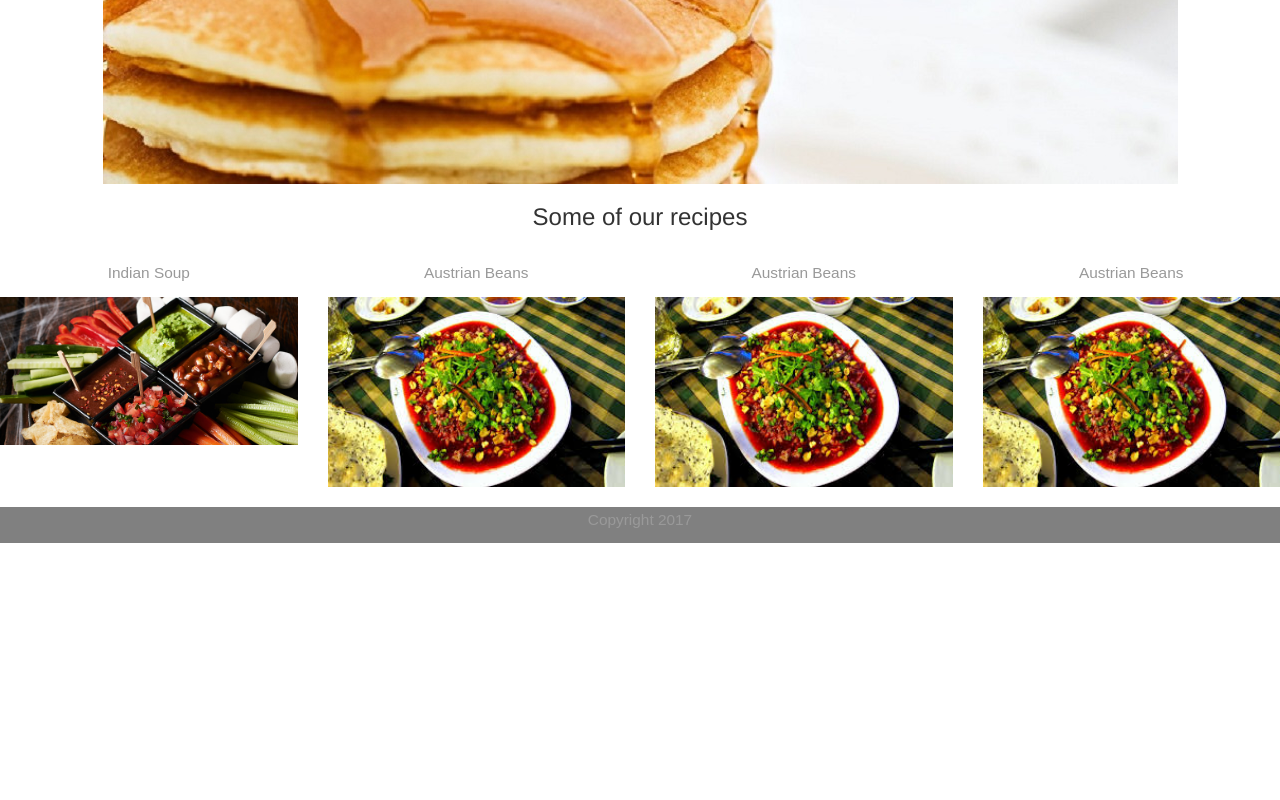
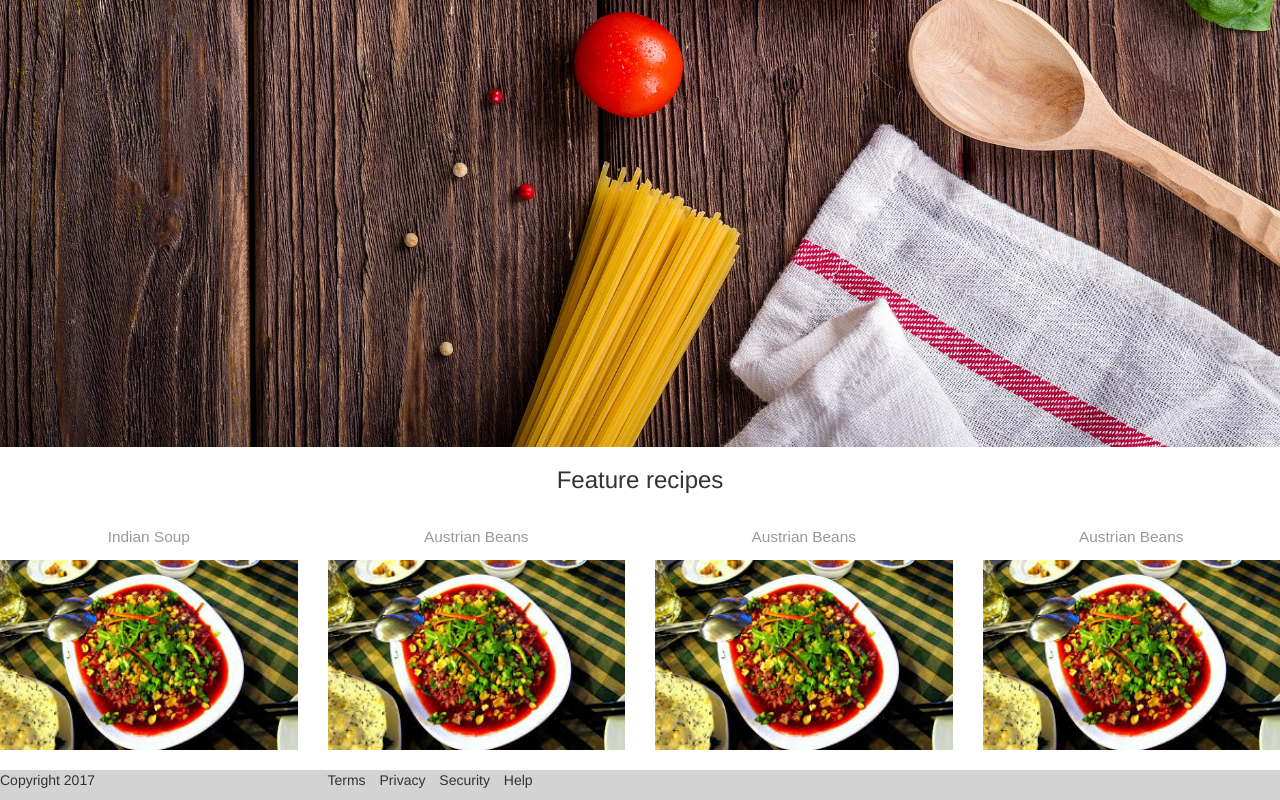
Before and after one commit to Oghenemaro/recipes, a plain HTML site: page template/index.html in a window 1280 px wide. Shown: the part 472-1272 px from the top of the page. Before the commit the page ends 1015 px from the top, so only its background shows below. Drawn offline with nearby package versions, Linux system fonts and the light colour scheme.

Commit message:
Home Page Update
Updated Home Page
- Added new home image
- updated footer
- updated feature recipe

```diff
--- a/template/index.html
+++ b/template/index.html
@@ -24,9 +24,9 @@
 
     <div class="collapse navbar-collapse" id="myNavbar">
       <ul class="nav navbar-nav">
-        <li class="active"><a href="#">Home</a></li>
+        <li class="active"><a href="index.html">Home</a></li>
         <li><a href="#">About</a></li>
-        <li><a href="#">Recipes</a></li>
+        <li><a href="recipe.html">Recipes</a></li>
         <li><a href="#">Contact</a></li>
       </ul>
       <ul class="nav navbar-nav navbar-right">
@@ -37,21 +37,22 @@
   </div>
 </nav>
 
+
 <div class="row">
   <div class="text-center">
-  <img src="home_view1.png" alt="Not supported" >
+    <img src="mix.jpg" alt="Not supported" class="img-fluid" >
   </div>
 </div>
 
+
+<div class="container-fluid">
+
+
     <div class="container-fluid bg-3 text-center">
-  <h3>Some of our recipes</h3><br>
+      <h3>Feature recipes</h3><br>
       <div class="row">
         <div class="col-sm-3">
           <p>Indian Soup</p>
-      <a href="recipe.html"><img src="recipe2.jpg" class="img-responsive" style="width:100%" alt="Image"></a>
-    </div>
-    <div class="col-sm-3">
-      <p>Austrian Beans</p>
           <a href="recipe.html"><img src="recipe3.jpg" class="img-responsive" style="width:100%" alt="Image"></a>
         </div>
         <div class="col-sm-3">
@@ -62,12 +63,32 @@
           <p>Austrian Beans</p>
           <a href="recipe.html"><img src="recipe3.jpg" class="img-responsive" style="width:100%" alt="Image"></a>
         </div>
+        <div class="col-sm-3 ">
+          <p>Austrian Beans</p>
+          <a href="recipe.html"><img src="recipe3.jpg" class="img-responsive" style="width:100%" alt="Image"></a>
+        </div>
       </div>
     </div><br>
 
+</div>
 
-<footer class="container-fluid text-center">
-  <p>Copyright 2017</p>
+<footer class="container-fluid">
+    <div class="row justify-content-between">
+            <div class="col-sm-3">
+              Copyright 2017
+            </div>
+            <div class="col-sm-3 offset-sm-4">
+              <ul class="list-inline">
+                  <li>Terms</li>
+                  <li>Privacy</li>
+                  <li>Security</li>
+                  <li>Help</li>
+
+                </ul>
+            </div>
+    </div>
+
+
 </footer>
 
 <script src="https://ajax.googleapis.com/ajax/libs/jquery/3.2.1/jquery.min.js"></script>
--- a/template/index_style.css
+++ b/template/index_style.css
@@ -74,6 +74,17 @@ header{
     }
 }
 
+/*images*/
+.img-fluid{
+    max-width: 100%;
+    height: auto;
+}
+
+/*home image div*/
+.bgimg{
+
+}
+
 /*others*/
 p {
     font-family: 'Poppins', sans-serif;
@@ -101,6 +112,6 @@ ul ul a {
 }
 
 footer {
-  background-color: gray;
-  padding: 50px;
+  background-color: lightgray;
+  padding: 100px;
 }
```
Also changed, not shown: template/mix.jpg (added), template/recipe1.png (deleted), template/recipes.jpg (added), template/test.html (added), template/tomatoes.jpg (added), 1 other file. Lines whose indentation alone changed are shown as unchanged.
